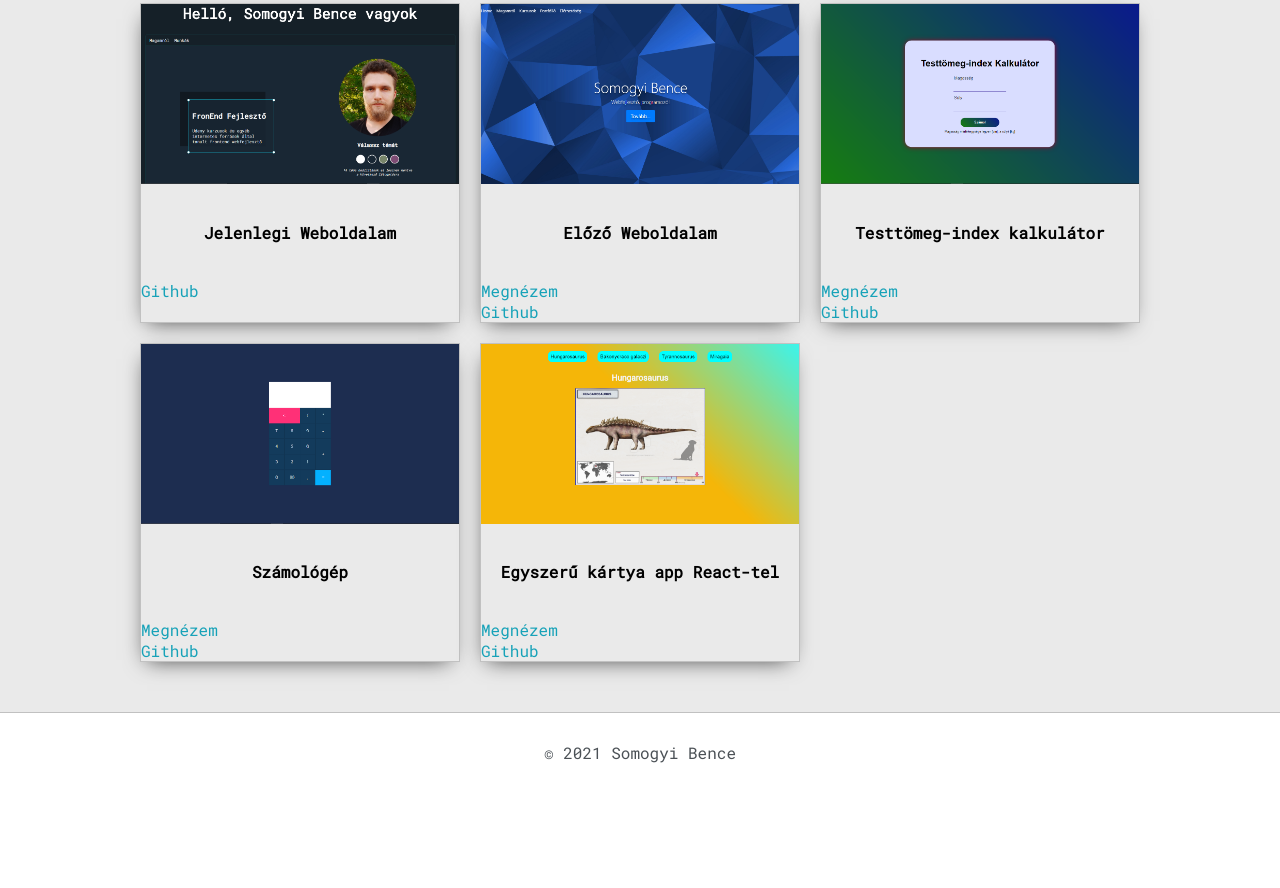
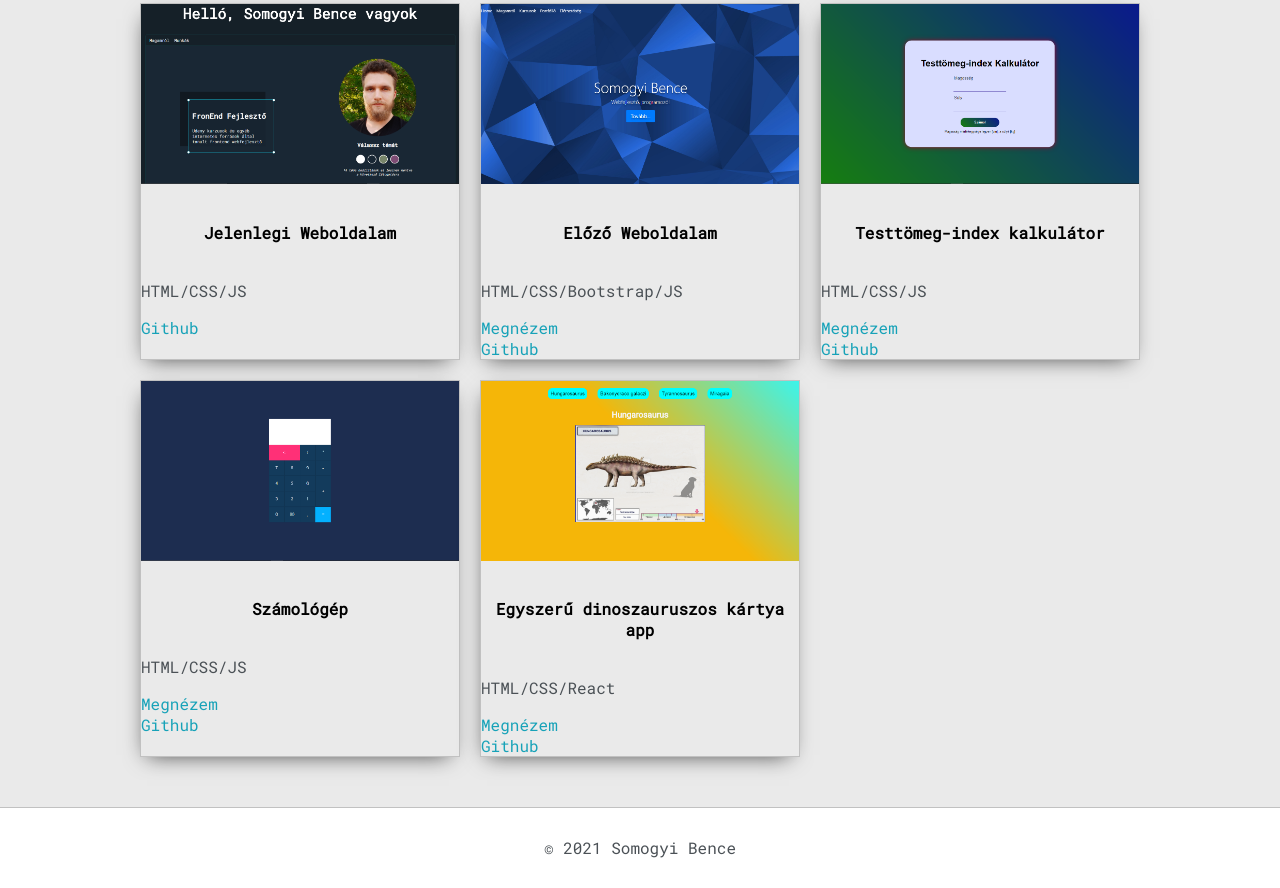
Before and after one commit to Bence94x/ujportfolio, a plain HTML site: page index.html in a window 1280 px wide. Shown: the part 1739-2627 px from the top of the page. Before the commit the page ends 2532 px from the top, so only its background shows below. Drawn offline with Linux system fonts and the light colour scheme.

Commit message:
munkák bővítése

```diff
--- a/index.html
+++ b/index.html
@@ -130,12 +130,14 @@
                 <div class="post">
                     <img class="thumbnail" src="images/ujportfolio.png">
                     <h6>Jelenlegi Weboldalam</h6>
+                    <p>HTML/CSS/JS</p>
                     <a target="_blank" href="https://github.com/Bence94x/ujportfolio">Github</a>
                 </div>
 
                 <div class="post">
                     <img class="thumbnail" src="images/work1.png">
                     <h6>Előző Weboldalam</h6>
+                    <p>HTML/CSS/Bootstrap/JS</p>
                     <a target="_blank" href="https://bence94x.github.io/bencesomogyi/">Megnézem</a>
                     <br>
                     <a target="_blank" href="https://github.com/Bence94x/bencesomogyi">Github</a>
@@ -144,6 +146,7 @@
                 <div class="post">
                     <img class="thumbnail" src="images/bmi.png">
                     <h6>Testtömeg-index kalkulátor</h6>
+                    <p>HTML/CSS/JS</p>
                     <a target="_blank" href="https://bence94x.github.io/bmi-calculator/">Megnézem</a>
                     <br>
                     <a target="_blank" href="https://github.com/Bence94x/bmi-calculator">Github</a>
@@ -152,6 +155,7 @@
                 <div class="post">
                     <img class="thumbnail" src="images/calc.png">
                     <h6>Számológép</h6>
+                    <p>HTML/CSS/JS</p>
                     <a target="_blank" href="https://bence94x.github.io/calculator/">Megnézem</a>
                     <br>
                     <a target="_blank" href="https://github.com/Bence94x/calculator">Github</a>
@@ -159,7 +163,8 @@
 
                 <div class="post">
                     <img class="thumbnail" src="images/dinoszaurusz.png">
-                    <h6>Egyszerű kártya app React-tel</h6>
+                    <h6>Egyszerű dinoszauruszos kártya app</h6>
+                    <p>HTML/CSS/React</p>
                     <a target="_blank" href="https://bence94x.github.io/dinoszauruszok/">Megnézem</a>
                     <br>
                     <a target="_blank" href="https://github.com/Bence94x/dinoszauruszok">Github</a>
```
